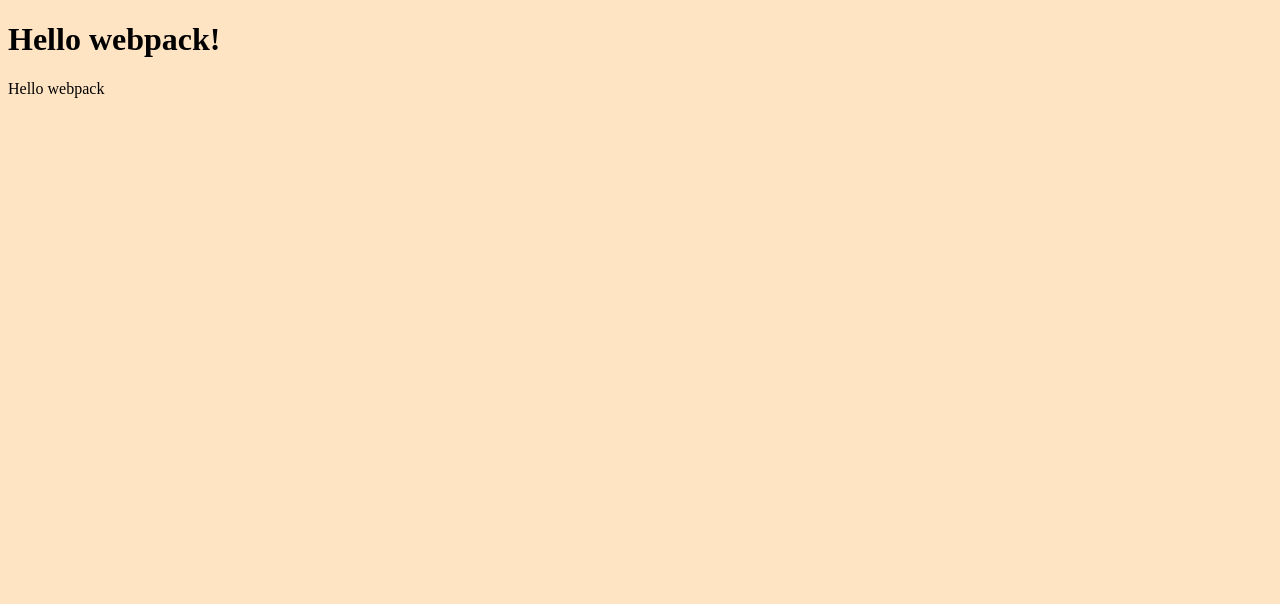
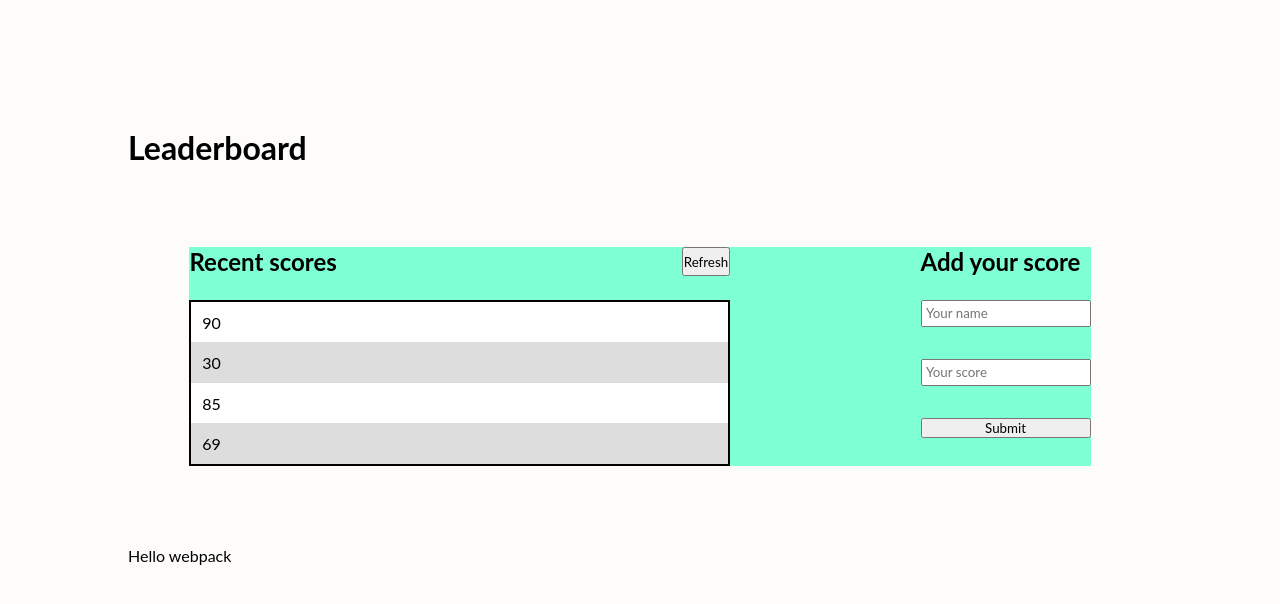
Before and after one commit to souad988/leaderboard, a website built with webpack: page src/index.html in a window 1280 px wide. Built offline with nearby package versions, Linux system fonts and the light colour scheme; a web font is replaced by a local one.

Commit message:
Create leaderboards first skelton

```diff
--- a/src/index.html
+++ b/src/index.html
@@ -3,9 +3,31 @@
 <head>
     <meta charset="UTF-8">
     <meta name="viewport" content="width=device-width, initial-scale=1.0">
-    <title>Wbpack Exercise</title>
+    <title>Leaderboard</title>
 </head>
 <body>
-    <h1>Hello webpack!</h1>
+    <h1>Leaderboard</h1>
+    <div class="container">
+        <section class="scores">
+            <div class="list_header">
+                <h2>Recent scores</h2>
+                <button>Refresh</button>
+            </div>
+            <ul class="scores_list">
+                <li>90 </li>
+                <li>30</li>
+                <li>85</li>
+                <li>69</li>
+            </ul>
+        </section>
+        <section class="scores_form">
+            <h2>Add your score</h2>
+            <form action="">
+                <input type="text" placeholder="Your name"/>
+                <input type="text" placeholder="Your score"/>
+                <button>Submit</button>
+            </form>
+        </section>
+    </div>
 </body>
 </html>
--- a/src/style.css
+++ b/src/style.css
@@ -1,3 +1,58 @@
+@import url('https://fonts.cdnfonts.com/css/lato-light');
+
+*{
+    margin: 0%;
+    padding: 0%;
+    font-family: 'lato', sans-serif;
+}
+
 body {
-    background-color: bisque;
+    background-color: rgb(253, 252, 251);
+    margin: 10%;
 }
+
+.container {
+    background-color: aquamarine;
+    margin: 10vh 6%;
+    display: flex;
+    justify-content: space-between;
+}
+
+.scrores_form {
+    display: block;
+}
+
+form {
+    display: flex;
+    flex-direction: column;
+    height: 63%;
+    margin-top: 3vh;
+    margin-bottom: 0%;
+    justify-content: space-between;
+}
+
+.scores {
+    width: 60%;
+}
+
+.list_header {
+    display: flex;
+    justify-content: space-between;
+    margin-bottom: 3vh;
+}
+
+.scores ul {
+   list-style: none;
+   background-color: white;
+   border: 2px solid black;
+
+
+}
+
+.scores li:nth-child(even) {
+    background-color: #ddd;
+  }
+
+li , input {
+    padding: 2%;
+}
```
Also changed, not shown: dist/main.js, dist/main.js.LICENSE.txt (deleted).
